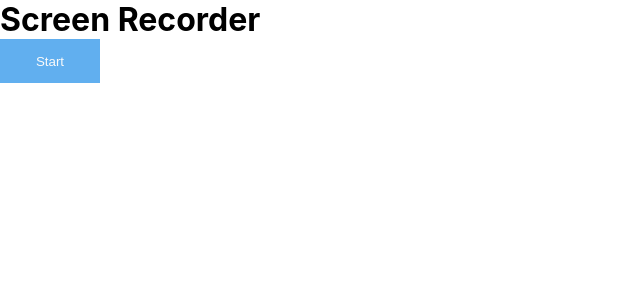
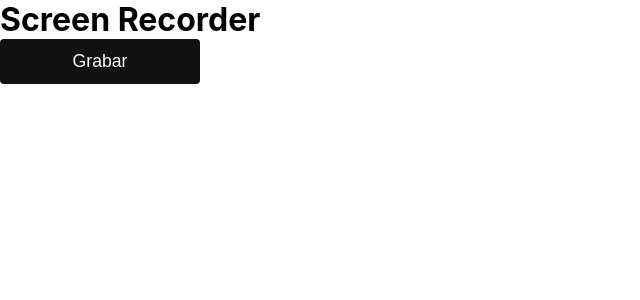
Before and after one commit to munozrc/screen-recorder, a React (Vite) app: page / in a window 1280 px wide. Shown: the top 300 px of the page, without its empty margins (0-640 px from the left). Built offline with nearby package versions, Linux system fonts and the light colour scheme.

Commit message:
feature(Root): use button component and new global styles css

```diff
--- a/src/App.tsx
+++ b/src/App.tsx
@@ -1,4 +1,5 @@
 import { FC } from 'react'
+import Button from './components/Button'
 import useMediaRecorder from './hooks/useMediaRecorder'
 
 const App: FC<{}> = () => {
@@ -7,7 +8,7 @@ const App: FC<{}> = () => {
   return (
     <div>
       <h1>Screen Recorder</h1>
-      <button onClick={startRecording} className='btn-recording'>Start</button>
+      <Button onClick={startRecording}>Grabar</Button>
     </div>
   )
 }
--- a/src/index.css
+++ b/src/index.css
@@ -19,6 +19,7 @@ button {
   cursor: pointer;
   outline: none;
   border: none;
+  border-radius: 4px;
 }
 
 .btn-recording {
```
